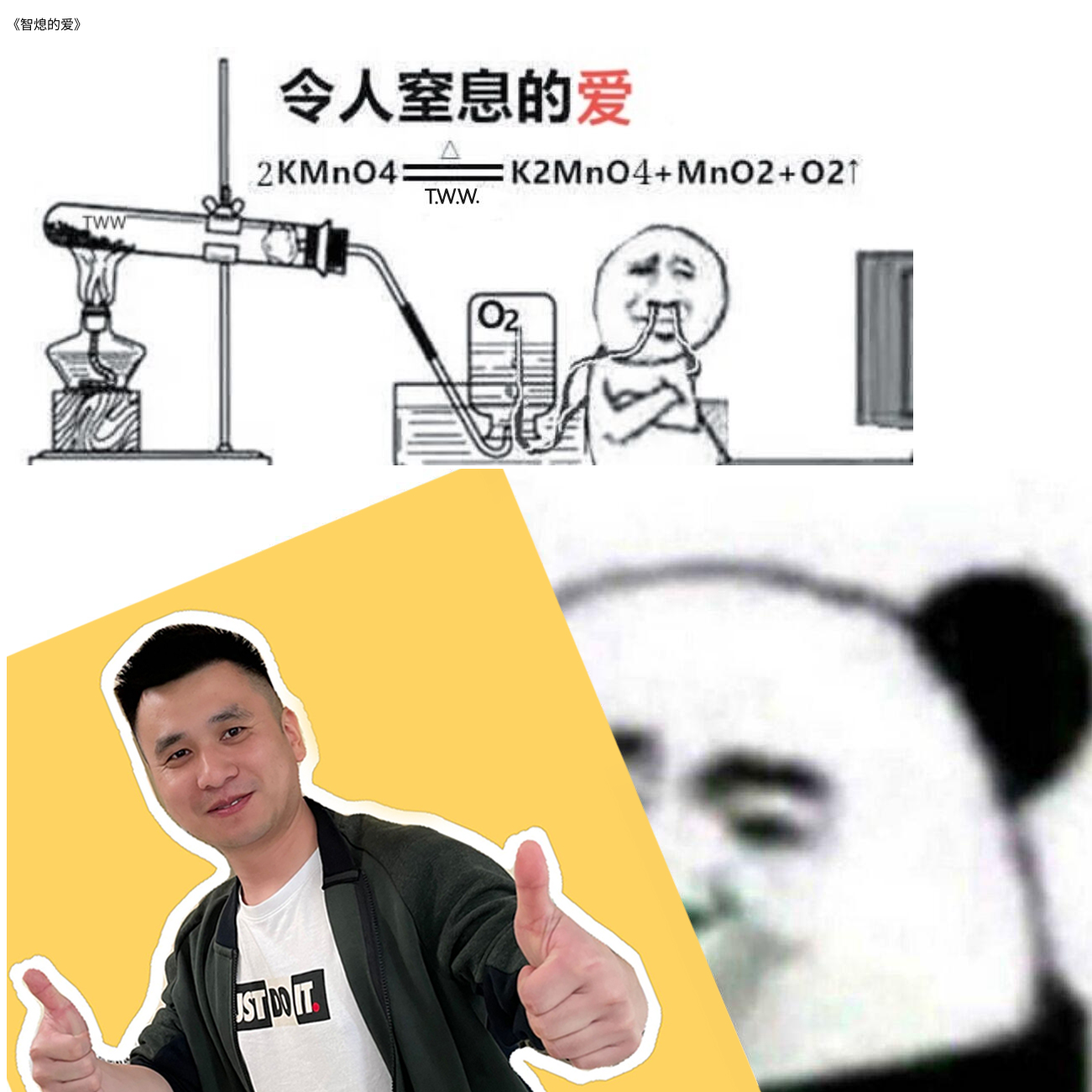
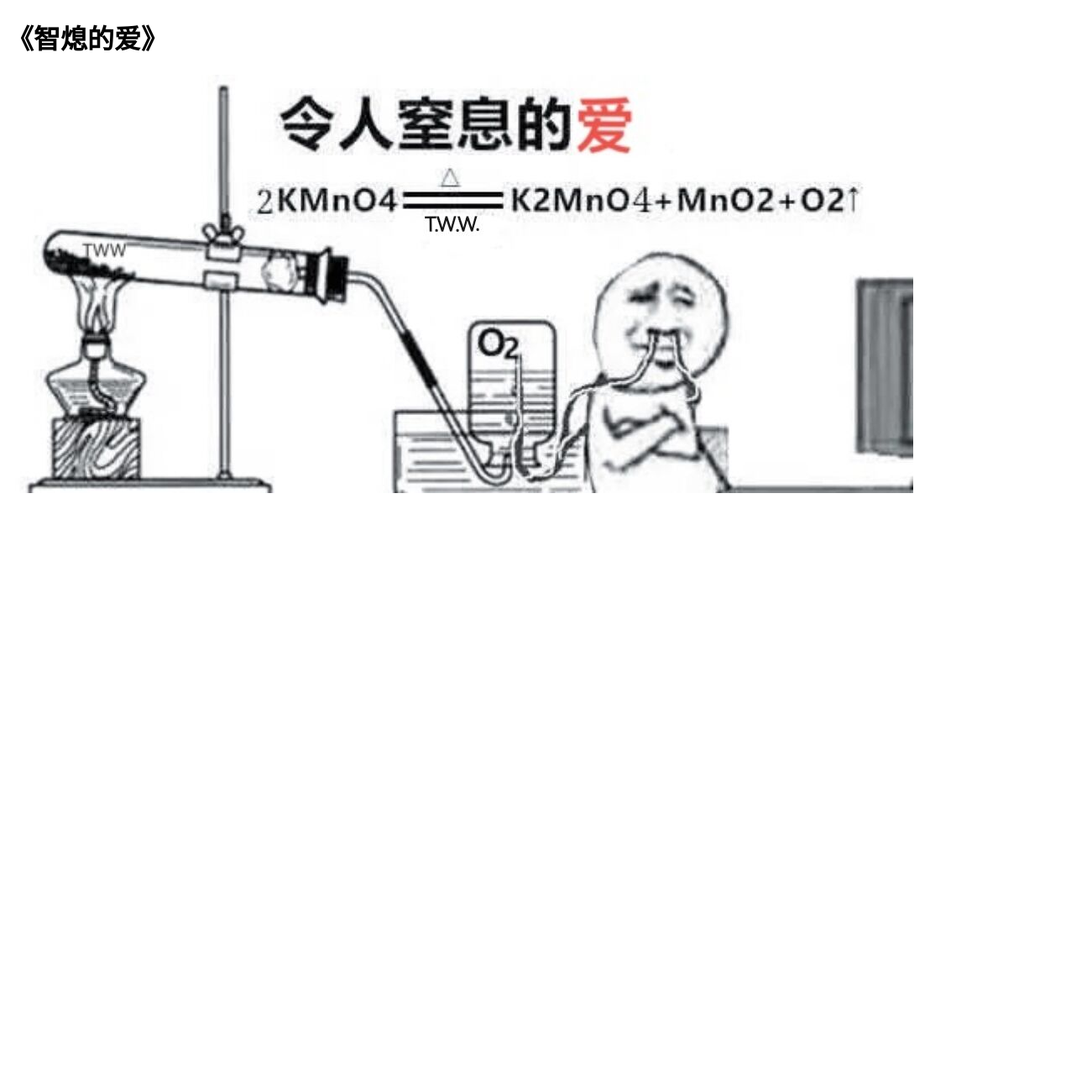
Before and after one commit to xiaoyu2006/taoweiwei.cn, a plain HTML site: page index.html in a window 1280 px wide. Shown: the top 1300 px of the page at 84% size, 1301 px wide, since content can reach past the window. After the commit the page ends 800 px from the top, so only its background shows below. Drawn offline with Linux system fonts and the light colour scheme.

Commit message:
Update index.html

```diff
--- a/index.html
+++ b/index.html
@@ -5,9 +5,8 @@
 <title>优秀班主任</title>
 </head>
 <body>
-    <p>《智熄的爱》</p>
+    <h1>《智熄的爱》</h1>
     <img src="/suffocated.jpeg"  alt="SUFFOCATED LOVE" />
     <br>
-    <img src="/support.jpeg"  alt="SUPPORT" />
 </body>
 </html>
```
